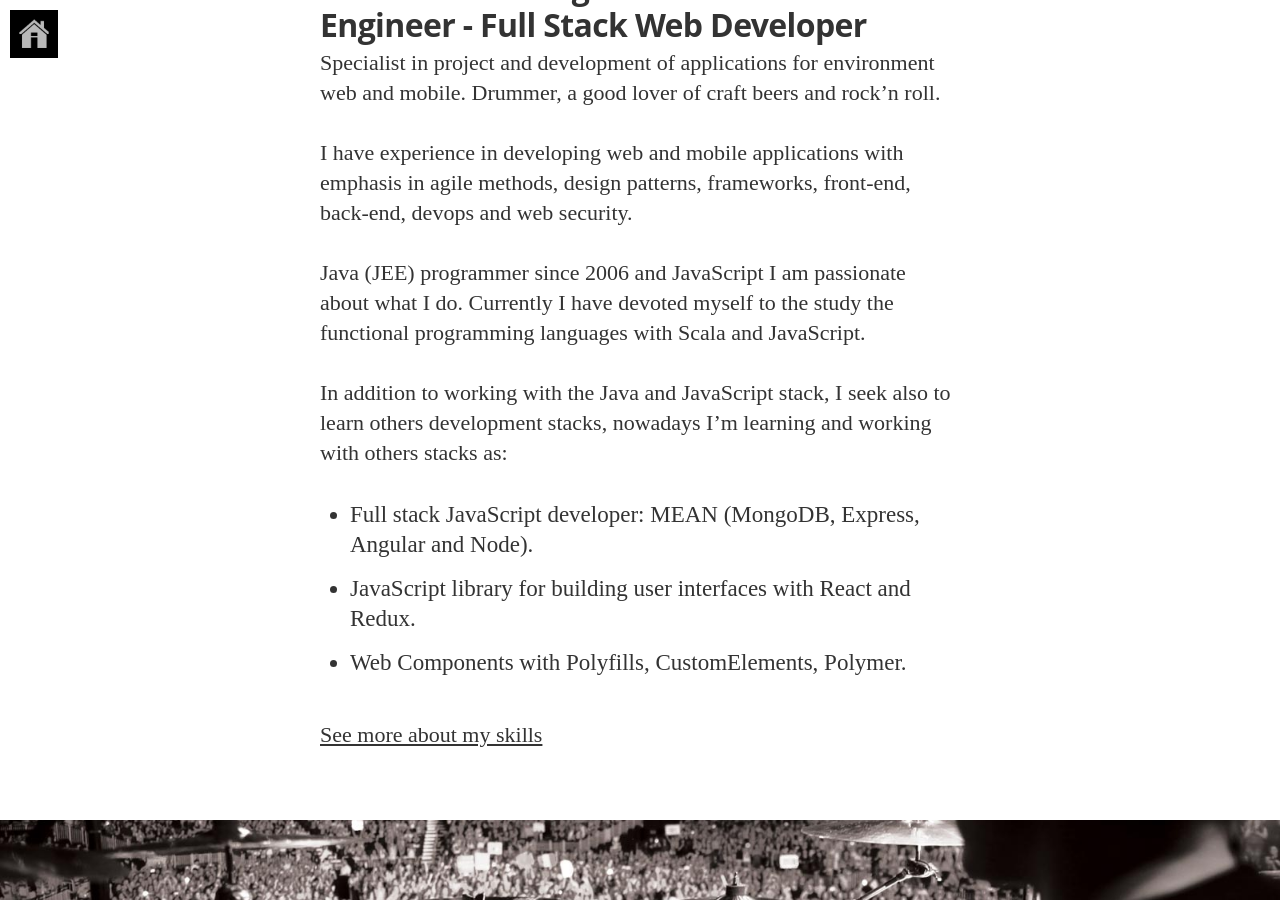
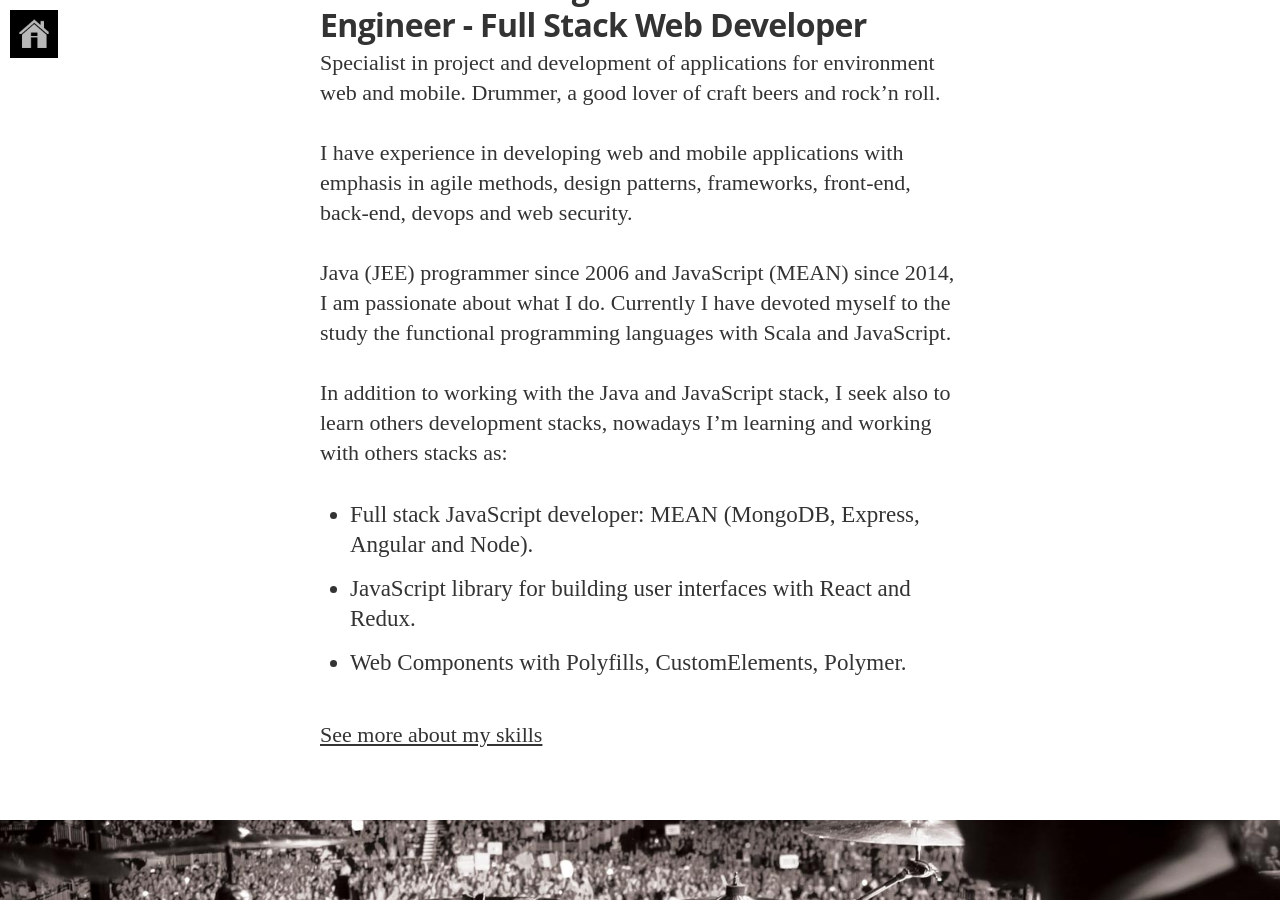
Before and after one commit to robsonfagundes/robsonfagundes.github.io, a Jekyll site: the page built from about-me.md, in a window 1280 px wide and 900 px high, scrolled down 347 px. Built offline with Jekyll 4.4.1, drawn with Linux system fonts in a browser that asks for light colours; nearby versions of some CDN libraries; some web fonts are replaced.

Commit message:
Update about-me

```diff
--- a/about-me.md
+++ b/about-me.md
@@ -11,7 +11,7 @@
 
 I have experience in developing web and mobile applications with emphasis in agile methods, design patterns, frameworks, front-end, back-end, devops and web security.
 
-Java (JEE) programmer since 2006 and JavaScript  I am passionate about what I do. Currently I have devoted myself to the study the functional programming languages with Scala and JavaScript.
+Java (JEE) programmer since 2006 and JavaScript (MEAN) since 2014, I am passionate about what I do. Currently I have devoted myself to the study the functional programming languages with Scala and JavaScript.
 
 In addition to working with the Java and JavaScript stack, I seek also to learn others development stacks, nowadays I'm learning and working with others stacks as:
 
```
